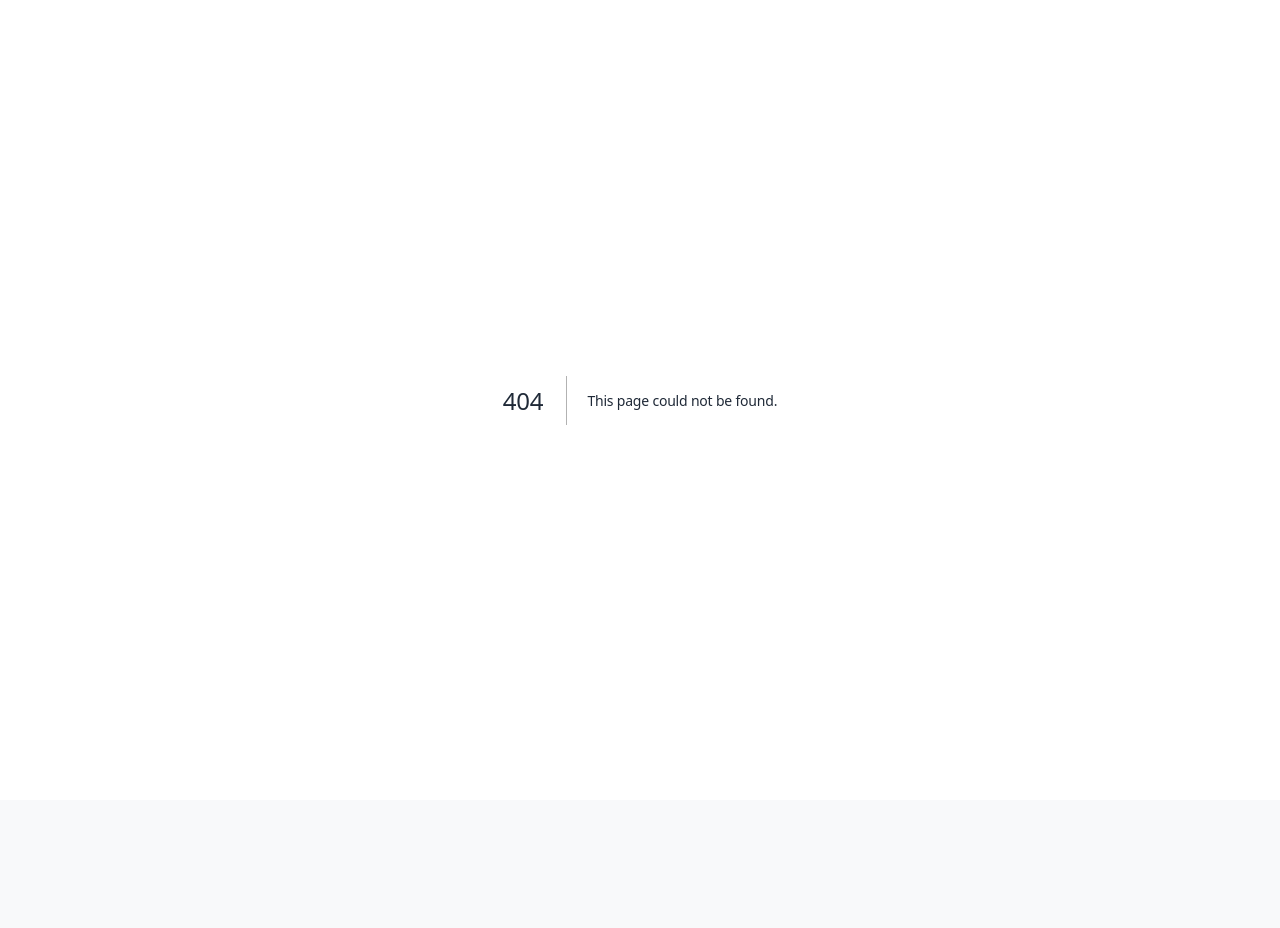
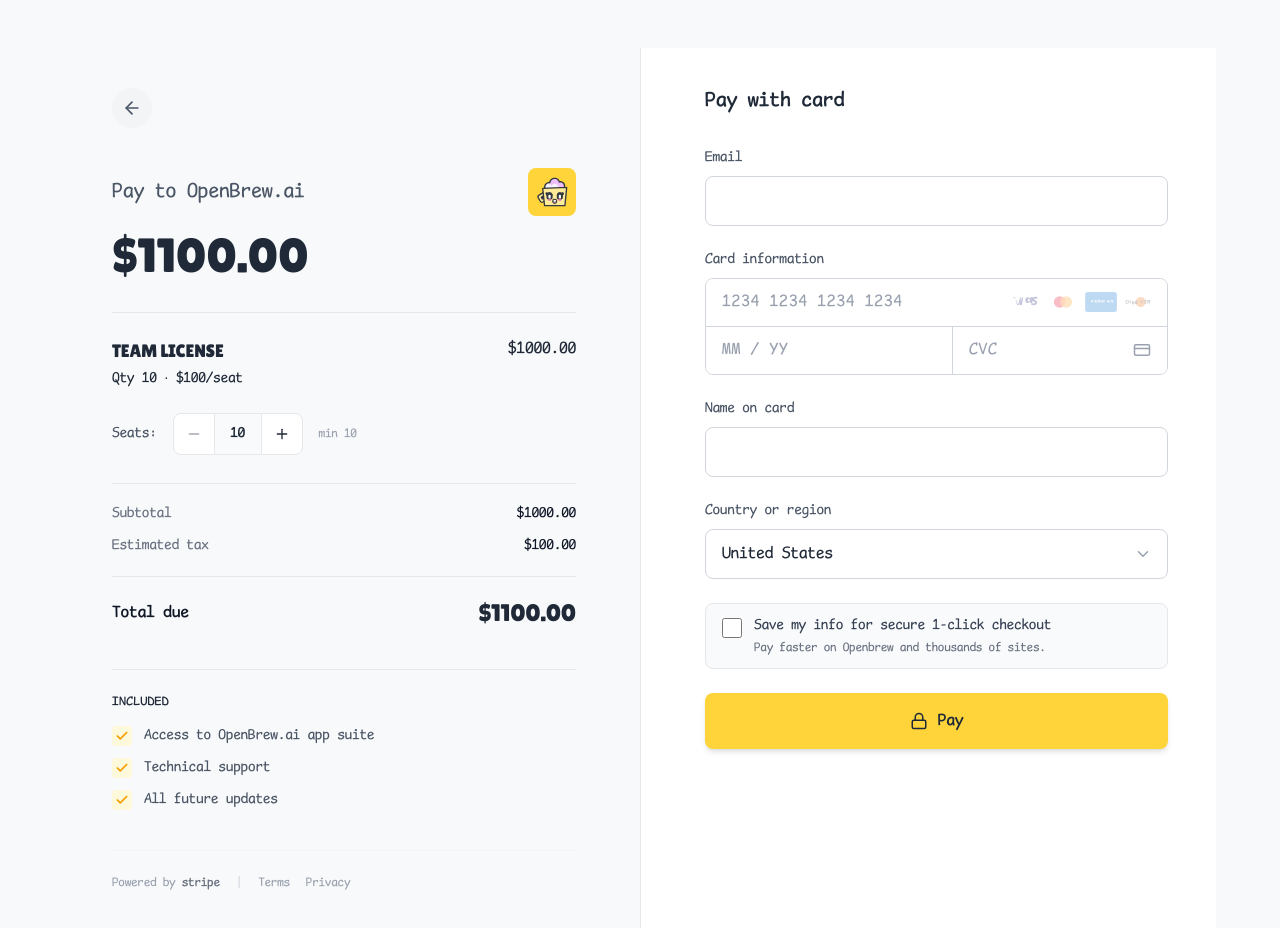
Before and after one commit to dieharders/homebrew-ai-website, a Next.js app: page /buy in a window 1280 px wide. Before the commit this address had no page. Shown: the top 928 px of the page. Before the commit the page ends 800 px from the top, so only its background shows below. Built offline with nearby package versions, Linux system fonts and the light colour scheme.

Commit message:
Enhancement/edit-pricing (#30)
* edit copy and pricing logic

* up ver

* ignore build cache

* remove sponsor route.
add /buy route.

```diff
--- a/app/sponsor/page.tsx
+++ b/app/_sponsor/page.tsx
@@ -51,17 +51,17 @@
               <PricingCard
                 name="TEAM"
                 price="$100"
-                period="/month"
+                period="/seat"
                 description="For teams ready to boost speed and productivity"
                 ctaText="Purchase"
                 features={[
-                  "5 seat minimum included",
+                  "10 seat minimum included",
                   "Email support",
                   "Advanced features",
                   "Team collaboration",
                 ]}
                 highlighted
-                href="/sponsor/purchase"
+                href="/buy"
               />
               <PricingCard
                 name="ENTERPRISE"
--- a/app/sponsor/purchase/page.tsx
+++ b/app/buy/page.tsx
@@ -80,8 +80,11 @@
   </svg>
 );
 
+const MIN_SEATS = 10;
+const PRICE_PER_SEAT = 100;
+
 export default function PurchasePage() {
-  const [seats, setSeats] = useState(5);
+  const [seats, setSeats] = useState(MIN_SEATS);
   const [cardNumber, setCardNumber] = useState("");
   const [expiry, setExpiry] = useState("");
   const [cvc, setCvc] = useState("");
@@ -90,7 +93,7 @@
   const [country, setCountry] = useState("US");
   const [saveInfo, setSaveInfo] = useState(false);
 
-  const pricePerSeat = 20;
+  const pricePerSeat = PRICE_PER_SEAT;
   const subtotal = seats * pricePerSeat;
   const tax = subtotal * 0.1;
   const total = subtotal + tax;
@@ -138,7 +141,7 @@
             {/* Back Link */}
             <div className="mb-10">
               <Link
-                href="/sponsor"
+                href="/"
                 className="flex size-10 items-center justify-center rounded-full bg-gray-100 transition-colors hover:bg-gray-200"
               >
                 <ArrowLeft size={20} className="text-gray-600" />
@@ -187,8 +190,8 @@
                 <span className="text-sm text-gray-600">Seats:</span>
                 <div className="inline-flex items-center overflow-hidden rounded-lg border border-gray-200 bg-white">
                   <button
-                    onClick={() => setSeats(Math.max(5, seats - 1))}
-                    disabled={seats <= 5}
+                    onClick={() => setSeats(Math.max(MIN_SEATS, seats - 1))}
+                    disabled={seats <= MIN_SEATS}
                     className="flex size-10 cursor-pointer items-center justify-center text-lg font-bold text-gray-600 transition-colors hover:bg-gray-50 hover:text-gray-900 disabled:cursor-not-allowed disabled:opacity-40"
                   >
                     <Minus size={16} />
@@ -203,7 +206,7 @@
                     <Plus size={16} />
                   </button>
                 </div>
-                <span className="text-xs text-gray-400">min 5</span>
+                <span className="text-xs text-gray-400">min {MIN_SEATS}</span>
               </div>
             </div>
 
@@ -242,10 +245,8 @@
               </p>
               <ul className="mt-2 space-y-3">
                 {[
-                  "Discord access",
-                  "Email support",
-                  "GitHub repository access",
-                  "No data collection",
+                  "Access to OpenBrew.ai app suite",
+                  "Technical support",
                   "All future updates",
                 ].map((feature) => (
                   <li
--- a/app/sitemap.ts
+++ b/app/sitemap.ts
@@ -26,7 +26,7 @@
       priority: 0.9,
     },
     {
-      url: `${SITE}/sponsor`,
+      url: `${SITE}/buy`,
       lastModified,
       changeFrequency: "monthly",
       priority: 0.6,
--- a/blocks/Header.tsx
+++ b/blocks/Header.tsx
@@ -18,8 +18,8 @@
 const defaultNavItems: NavItem[] = [
   // { label: "Features", href: "/#features" },
   { label: "Home", href: "/" },
+  { label: "Purchase", href: "/buy" },
   { label: "Jobs", href: "/jobs" },
-  { label: "Early Access", href: "/sponsor" },
 ];
 
 export default function Header(p: {
--- a/package.json
+++ b/package.json
@@ -1,6 +1,6 @@
 {
   "name": "openbrewai-website",
-  "version": "0.3.22",
+  "version": "0.3.23",
   "private": false,
   "packageManager": "pnpm@9.15.9",
   "engines": {
```
Also changed, not shown: app/_sponsor/page.module.css (renamed from app/sponsor/page.module.css), vercel.json, 2 other files (tests, documents, lock files or other folders).
